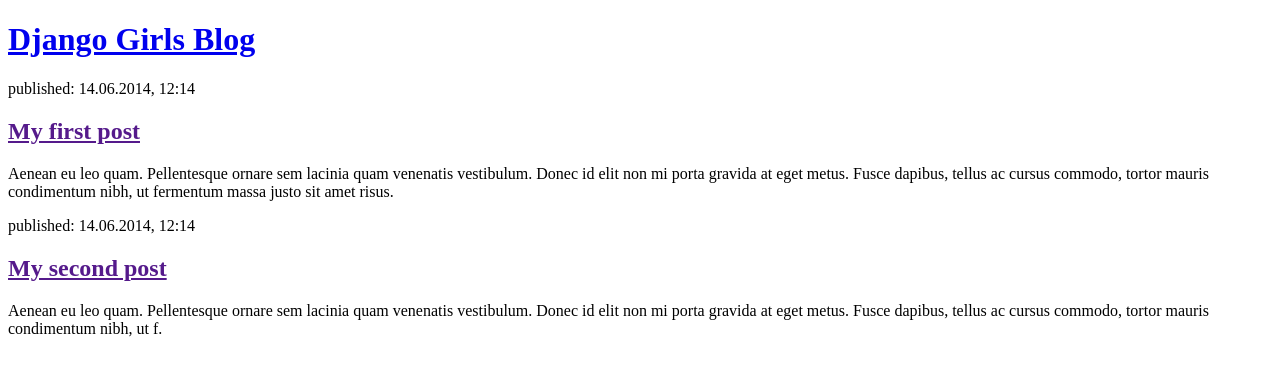
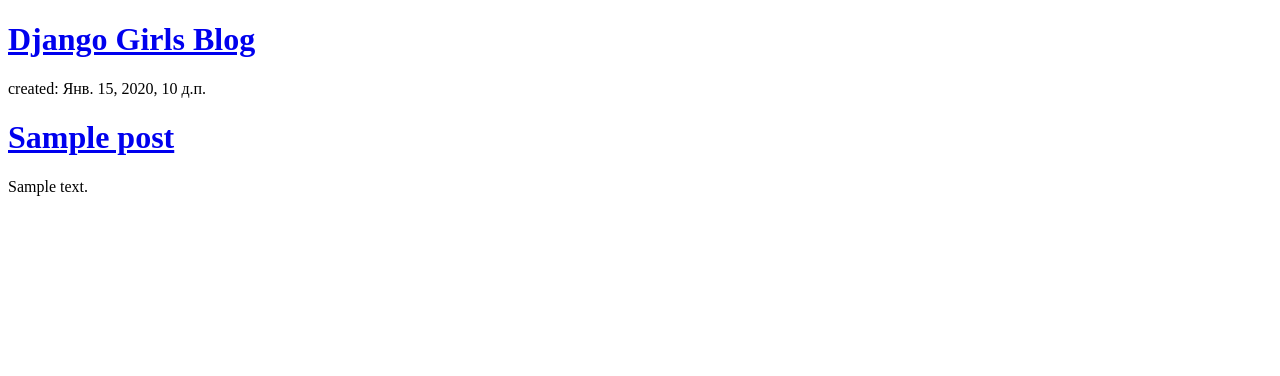
Before and after one commit to Rybasher/djangoblog1, a Django app: template blog/templates/blog/post_list.html in a window 1280 px wide. Shown: the top 376 px of the page. Run offline with Django 3.2, Linux system fonts and the light colour scheme; the template is opened without the code that fills it: values that come from a table or form of the project are taken from there, others are empty; tables that the repository leaves empty hold one stand-in row (values such as "Sample post"); parts of the project's set-up code (start-up, migrations or seed data) failed here and were passed over.

Commit message:
Add posts on main page

```diff
--- a/blog/models.py
+++ b/blog/models.py
@@ -10,6 +10,7 @@
     text = models.TextField()
     created_date = models.DateTimeField(blank=True, null=True)
 
+
     def publish(self):
         self.published_date = timezone.now()
         self.save()
--- a/blog/templates/blog/post_list.html
+++ b/blog/templates/blog/post_list.html
@@ -9,17 +9,19 @@
             <h1><a href="/">Django Girls Blog</a></h1>
         </div>
 
-        <div>
-            <p>published: 14.06.2014, 12:14</p>
-            <h2><a href="">My first post</a></h2>
-            <p>Aenean eu leo quam. Pellentesque ornare sem lacinia quam venenatis vestibulum. Donec id elit non mi porta gravida at eget metus. Fusce dapibus, tellus ac cursus commodo, tortor mauris condimentum nibh, ut fermentum massa justo sit amet risus.</p>
-        </div>
+           {% for post in posts %}
+               <div>
+               <p>created: {{ post.created_date }}</p>
+               <h1><a href="#">{{ post.title }}</a></h1>
+               <p>{{ post.text|linebreaksbr }}</p>
+               </div>
 
-        <div>
-            <p>published: 14.06.2014, 12:14</p>
-            <h2><a href="">My second post</a></h2>
-            <p>Aenean eu leo quam. Pellentesque ornare sem lacinia quam venenatis vestibulum. Donec id elit non mi porta gravida at eget metus. Fusce dapibus, tellus ac cursus commodo, tortor mauris condimentum nibh, ut f.</p>
-        </div>
+
+           {% endfor %}
+
+
+
+
 
 </body>
 </html>
--- a/blog/views.py
+++ b/blog/views.py
@@ -1,7 +1,10 @@
 from django.shortcuts import render
+from django.utils import timezone
+from .models import Post
 
 # Create your views here.
 
 
 def post_list(request):
-    return render(request, "blog/post_list.html", {})
+    posts = Post.objects.order_by('created_date')
+    return render(request, 'blog/post_list.html', {'posts':posts})
```
